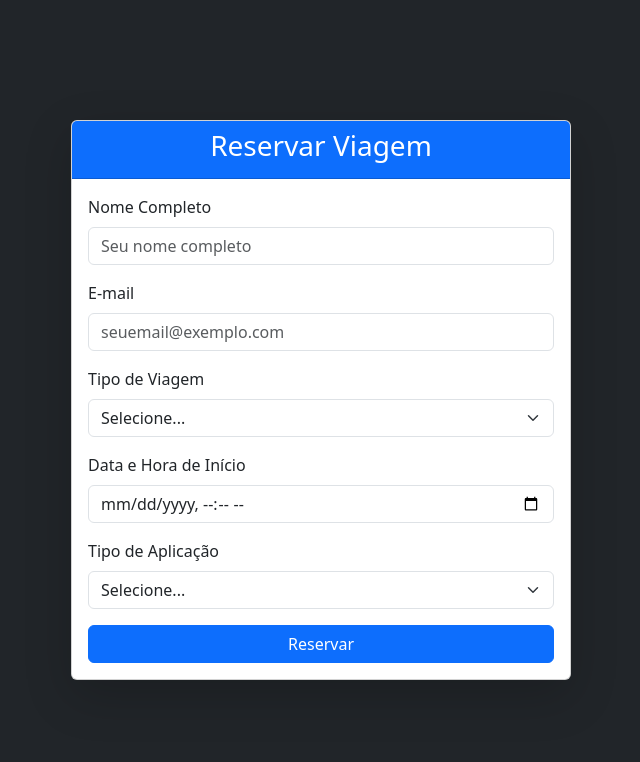
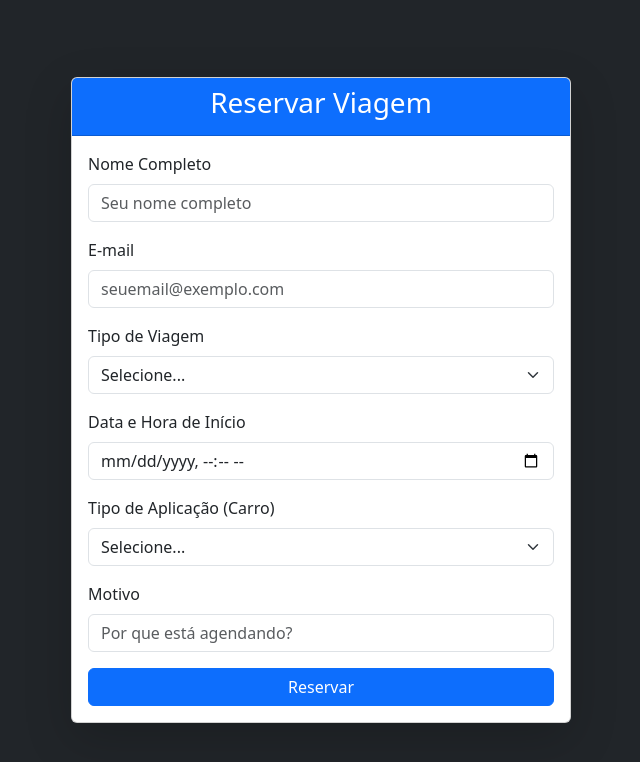
Before and after one commit to Ti-Launer/agendamentoDeViagens, a PHP site: page / in a window 1280 px wide. Shown: the top 762 px of the page, without its empty margins (319-959 px from the left). Run offline with PHP 8.4, Linux system fonts and the light colour scheme.

Commit message:
FIX-DESIGN Adicionado motivo para index.php

```diff
--- a/index.php
+++ b/index.php
@@ -57,13 +57,18 @@
                     </div>
 
                     <div class="mb-3">
-                        <label for="carro" class="form-label">Tipo de Aplicação</label>
+                        <label for="carro" class="form-label">Tipo de Aplicação (Carro)</label>
                         <select class="form-select" id="carro" name="carro" required>
                             <option value="" disabled selected>Selecione...</option>
                             <option value="carga" data-bs-toggle="tooltip" title="Ex: Saveiro">Carga</option>
                             <option value="passeio" data-bs-toggle="tooltip" title="Ex: Polo">Passeio</option>
                             <option value="indiferente" data-bs-toggle="tooltip" title="Qualquer tipo de carro serve">Indiferente</option>
                         </select>
+                    </div>
+
+                    <div class="mb-3">
+                        <label for="motivo" class="form-label">Motivo</label>
+                        <input type="text" class="form-control" id="motivo" name="motivo" placeholder="Por que está agendando?" required>
                     </div>
 
                     <div class="d-grid">
```
